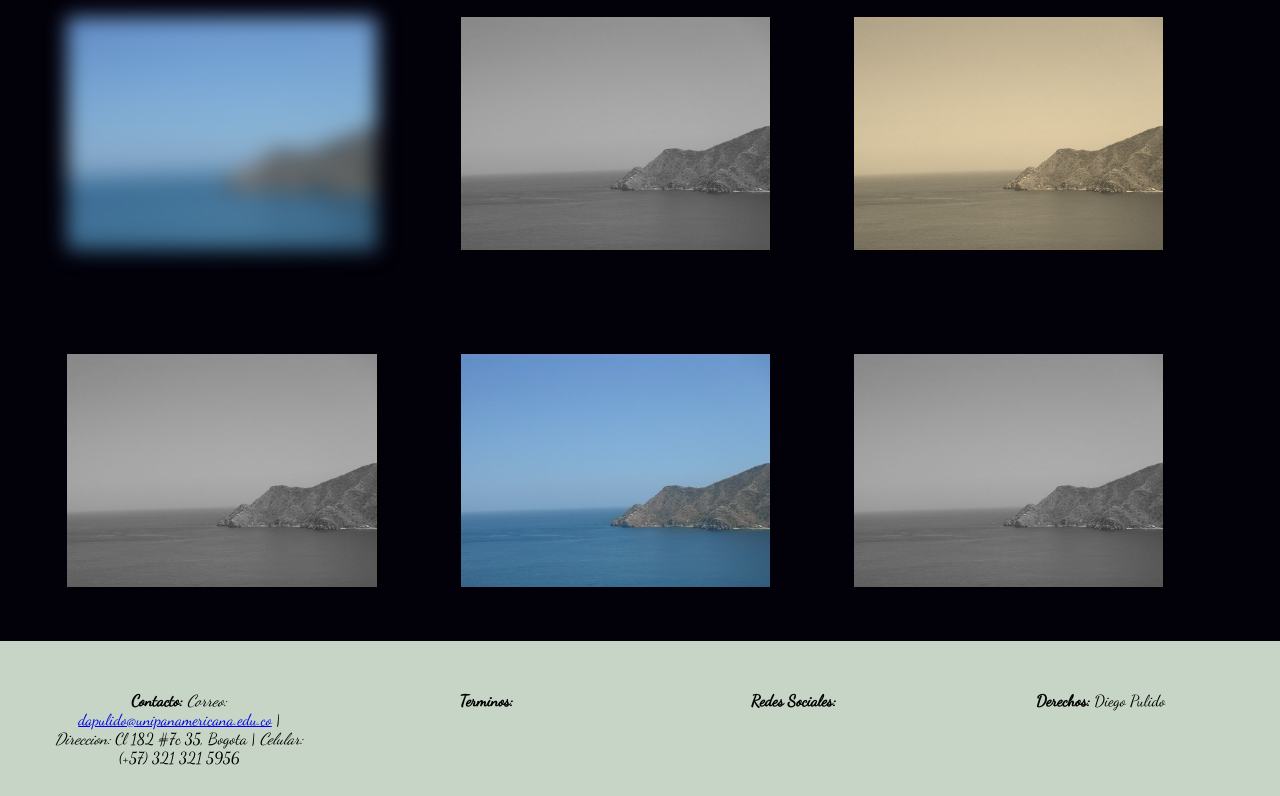
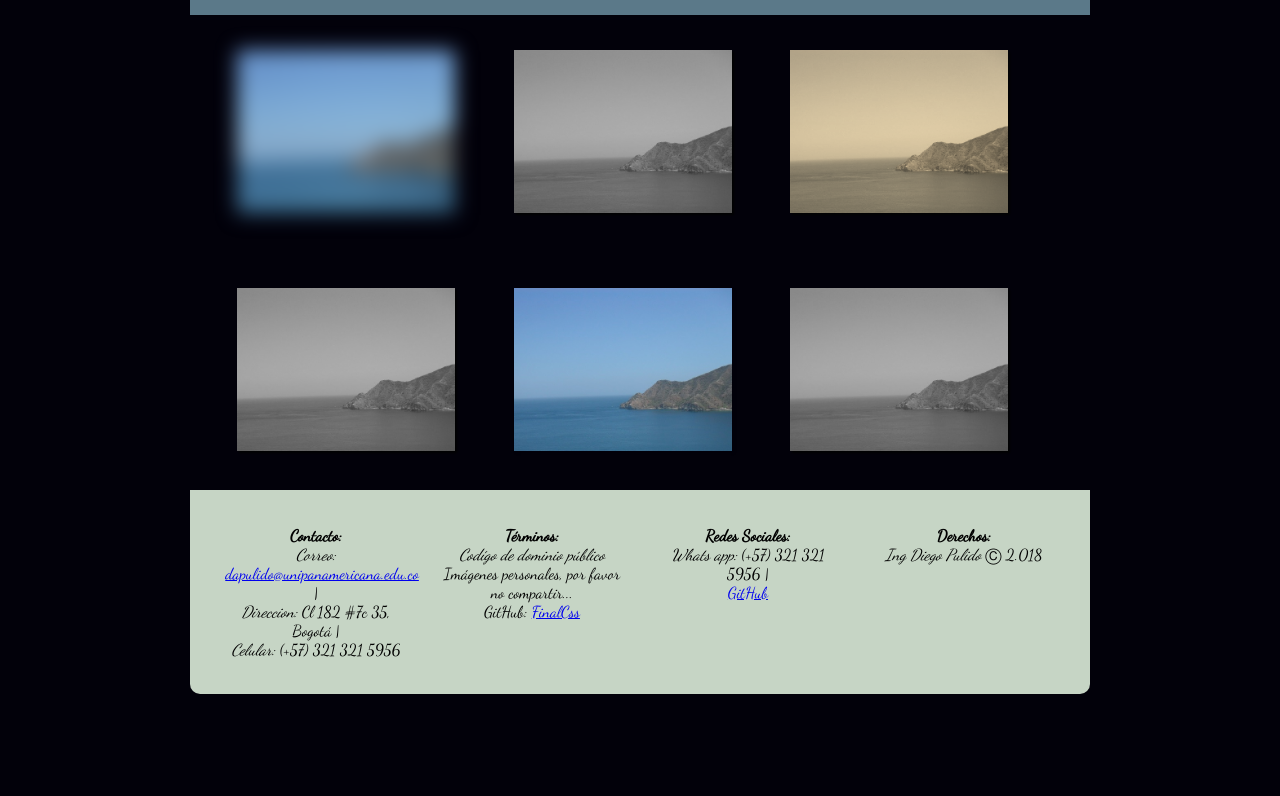
Before and after one commit to dpulido/FinalCSS, a plain HTML site: page html/paisajes.html in a window 1280 px wide. Shown: the part 152-948 px from the top of the page. After the commit the page ends 846 px from the top, so only its background shows below. Drawn offline with Linux system fonts and the light colour scheme.

Commit message:
Animacion, header y footer
Final, Final
Agregado GitHub tambien

```diff
--- a/css/masterdp.css
+++ b/css/masterdp.css
@@ -7,9 +7,38 @@ body{
 	background: #02010a;
 }
 #wrapper{
+	-moz-animation: wrapper 2s;
+	-o-animation: wrapper 2s;
+	-webkit-animation: wrapper 2s;
+	animation: wrapper 2s;
+	margin: 0 auto;
+	max-width: 900px;
+	overflow: hidden;
 	width: 100%;
-	margin: 0 auto;
 }
+@-webkit-keyframes wrapper {
+  0% {
+    margin-top: 150%;
+  }
+  60% {
+    margin-top: -5%;
+  }
+  100% {
+    margin-top: 0%;
+  }
+}
+@keyframes wrapper{
+    0% {
+        margin-top: 150%;
+    }
+    60% {
+        margin-top: -5%;
+    }
+    100% {
+        margin-top: 0%;
+    }
+}
+
 header div{
 	padding: 2%;
 	text-align: center;
@@ -44,6 +73,7 @@ article{
 /*Todos los encabezados y pie de pagina*/
 #cabeza{
 	background-color: #5b7989;
+	font-size: 2.5em;
 	color:white;
 	border-radius: 10px 10px 0px 0px;
 	margin: 0 auto;
--- a/html/paisajes.html
+++ b/html/paisajes.html
@@ -58,31 +58,35 @@
             <img src="../imagenes/paisajes.jpg" alt="paisajes_6">
           </div>
         </article>
-
         <footer>
           <article id="pie">
             <div class="footer_col1">
               <p>
-              <strong>Contacto: </strong>
-              <em>Correo: </em><a href="mailto:dapulido@unipanamericana.edu.co?subject=feedback">dapulido@unipanamericana.edu.co</a>  |
-              <em>Direccion:</em> Cl 182 #7c 35, Bogota |
+                <strong>Contacto: </strong><br>
+                <em>Correo: </em><a href="mailto:dapulido@unipanamericana.edu.co?subject=feedback">dapulido@unipanamericana.edu.co</a>  |<br>
+                <em>Direccion:</em> Cl 182 #7c 35, Bogotá |<br>
                 <em>Celular: </em>(+57) 321 321 5956
               </p>
             </div>
             <div class="footer_col2">
               <p>
-              <strong>Terminos: </strong>
+                <strong>Términos: </strong><br>
+                <em>Codígo de dominio público</em><br>
+                Imágenes personales, por favor no compartir... <br>
+                GitHub: <a href="https://github.com/dpulido/FinalCSS/tree/Version2" target="_blank">FinalCss</a>
               </p>
             </div>
             <div class="footer_col3">
               <p>
-              <strong>Redes Sociales: </strong>
+                <strong>Redes Sociales: </strong><br>
+                <em>Whats app:</em> (+57) 321 321 5956 |<br>
+                <a href="https://github.com/dpulido" target="_blank">GitHub</a>
               </p>
             </div>
             <div class="footer_col4">
               <p>
-              <strong>Derechos: </strong>
-              Diego Pulido
+                <strong>Derechos: </strong><br>
+                <em>Ing Diego Pulido</em> &#9400; 2.018
               </p>
             </div>
         </article>
```
Also changed, not shown: html/retratos.html (+12 -8 lines), index.html (+10 -7 lines), github.txt (added). Lines whose indentation alone changed are shown as unchanged.
